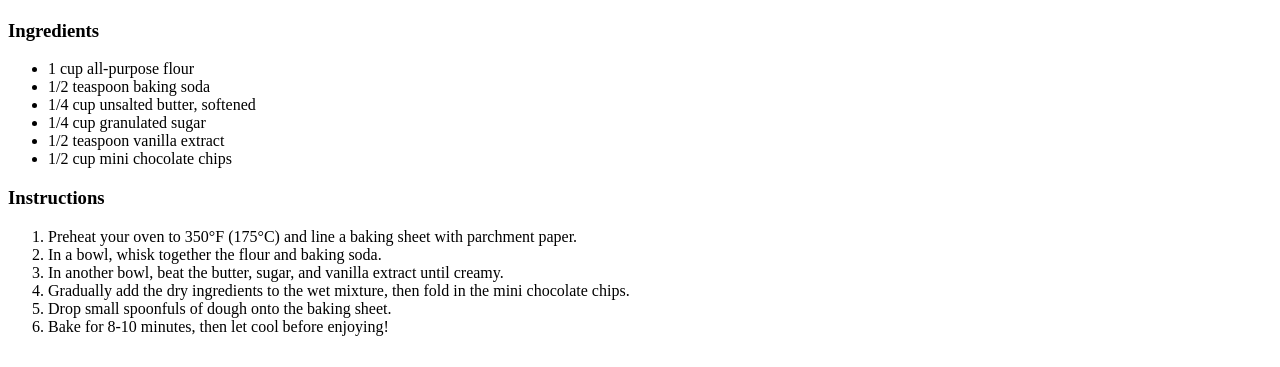
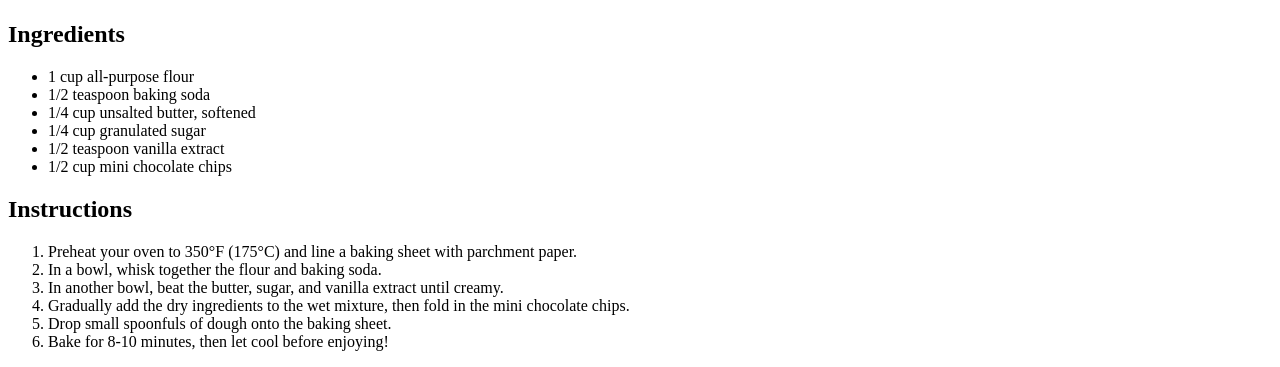
Before and after one commit to nchinedu/FullStackCurriculum, a plain HTML site: page RecipePage.html in a window 1280 px wide. Shown: the part 435-802 px from the top of the page. Drawn offline with Linux system fonts and the light colour scheme.

Commit message:
Update RecipePage.html: Improve heading structure and add page title exit()

```diff
--- a/RecipePage.html
+++ b/RecipePage.html
@@ -2,12 +2,13 @@
 <html lang="en">
     <head>
         <meta charset="UTF-8">
+        <title>CookiesRecipe</title>
     </head>
     <body>
         <h1>Chocolate Chip Cookies</h1>
         <p>Welcome to the ultimate guide for making minim chocolate chip cookies! These bite-sized treats are perfect for satisfying your weet tooth without overindulging. Follow this simple recipe toc reate delicious, crispy-on-the-outside, chewy-on-the-inside mini chocolate chip cookies that everyone will love.</p>
         <p><img src="https://cdn.freecodecamp.org/curriculum/labs/recipe.jpg" alt="table with cookies utensils"></p>
-        <h3>Ingredients</h3>
+        <h2>Ingredients</h2>
         <ul>
             <li>1 cup all-purpose flour</li>
             <li>1/2 teaspoon baking soda</li>
@@ -16,7 +17,7 @@
             <li>1/2 teaspoon vanilla extract</li>
             <li>1/2 cup mini chocolate chips</li>
         </ul>
-        <h3>Instructions</h3>
+        <h2>Instructions</h2>
         <ol>
             <li>Preheat your oven to 350°F (175°C) and line a baking sheet with parchment paper.</li>
             <li>In a bowl, whisk together the flour and baking soda.</li>
```
